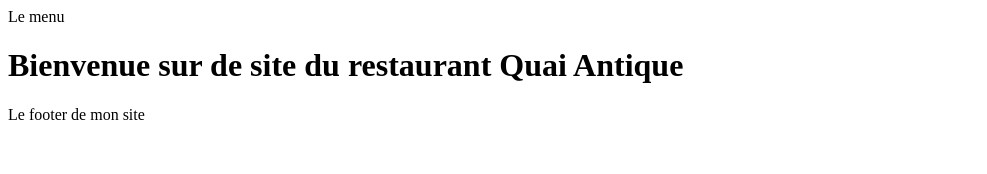
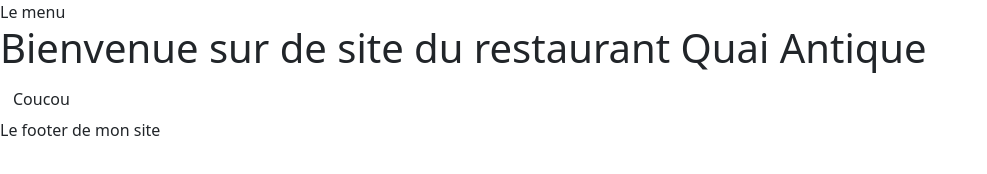
Before and after one commit to Agenel80/Quai-Antique-V2, a website with bundled scripts: page index.html in a window 1280 px wide. Shown: the whole page, without its empty margins (0-987 px from the left). Built offline with nearby package versions, Linux system fonts and the light colour scheme; files whose address does not match are found by name.

Commit message:
Install Bootstrap

```diff
--- a/index.html
+++ b/index.html
@@ -3,6 +3,8 @@
 <head>
     <meta charset="UTF-8">
     <meta name="viewport" content="width=device-width, initial-scale=1.0">
+    <link rel="stylesheet" href="node_modules/bootstrap/dist/css/bootstrap.min.css"/>
+    <link rel="stylesheet" href="node_modules/bootstrap-icons/font/bootstrap-icons.css">
     <title>Document</title>
 </head>
 <body>
@@ -15,5 +17,6 @@
 
     <footer> Le footer de mon site</footer>
     <script type="module" src="Router/Router.js"></script>
+    <script src="node_modules/bootstrap/dist/js/bootstrap.bundle.min.js"></script>
 </body>
 </html>
--- /dev/null
+++ b/package.json
@@ -0,0 +1,5 @@
+{
+  "dependencies": {
+    "bootstrap-icons": "^1.11.3"
+  }
+}
--- a/pages/home.html
+++ b/pages/home.html
@@ -1 +1,3 @@
 <h1>Bienvenue sur de site du restaurant Quai Antique</h1>
+
+<button class="btn btn-pimary">Coucou</button>
```
Also changed, not shown: 2 other files.
